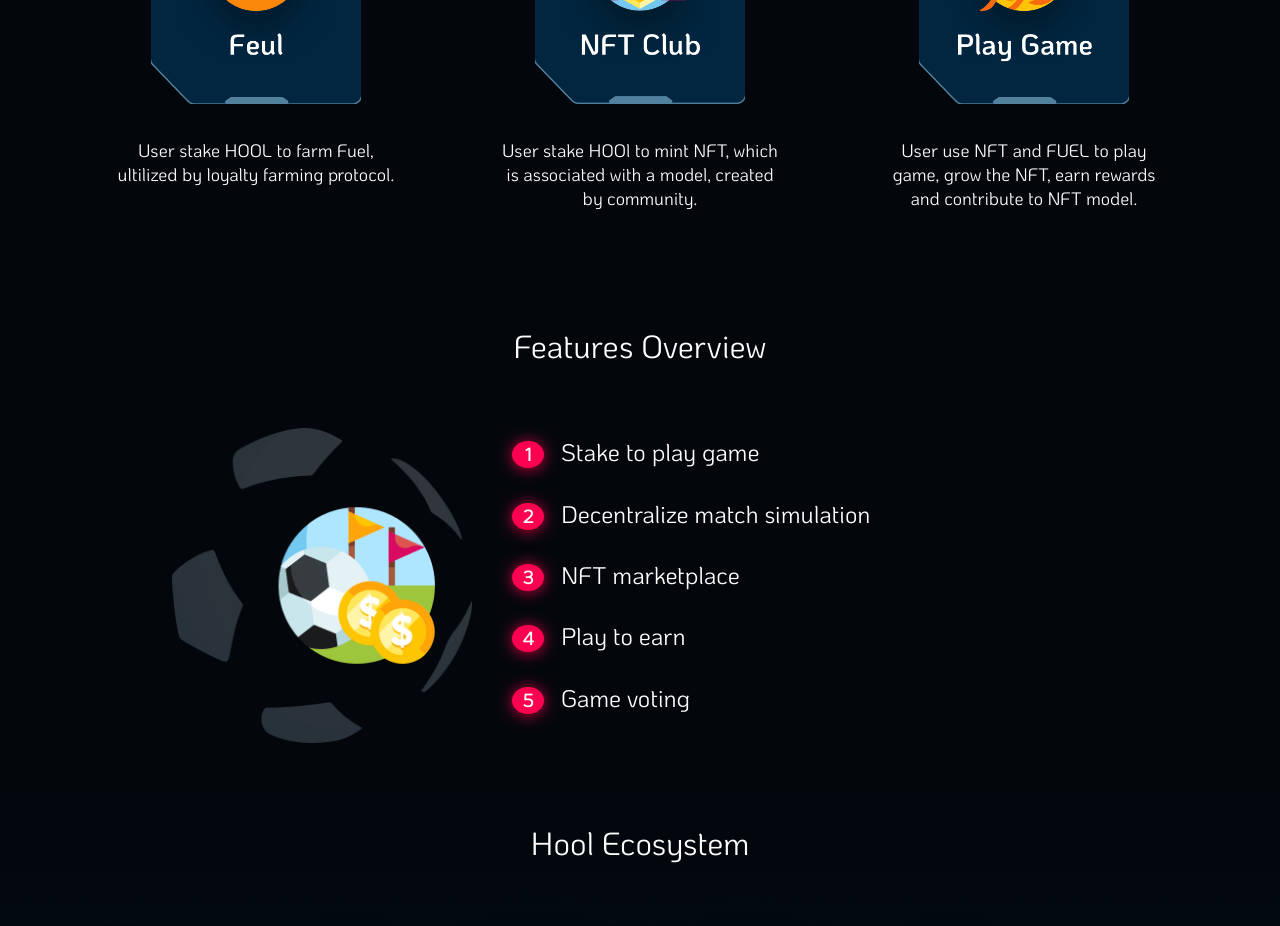
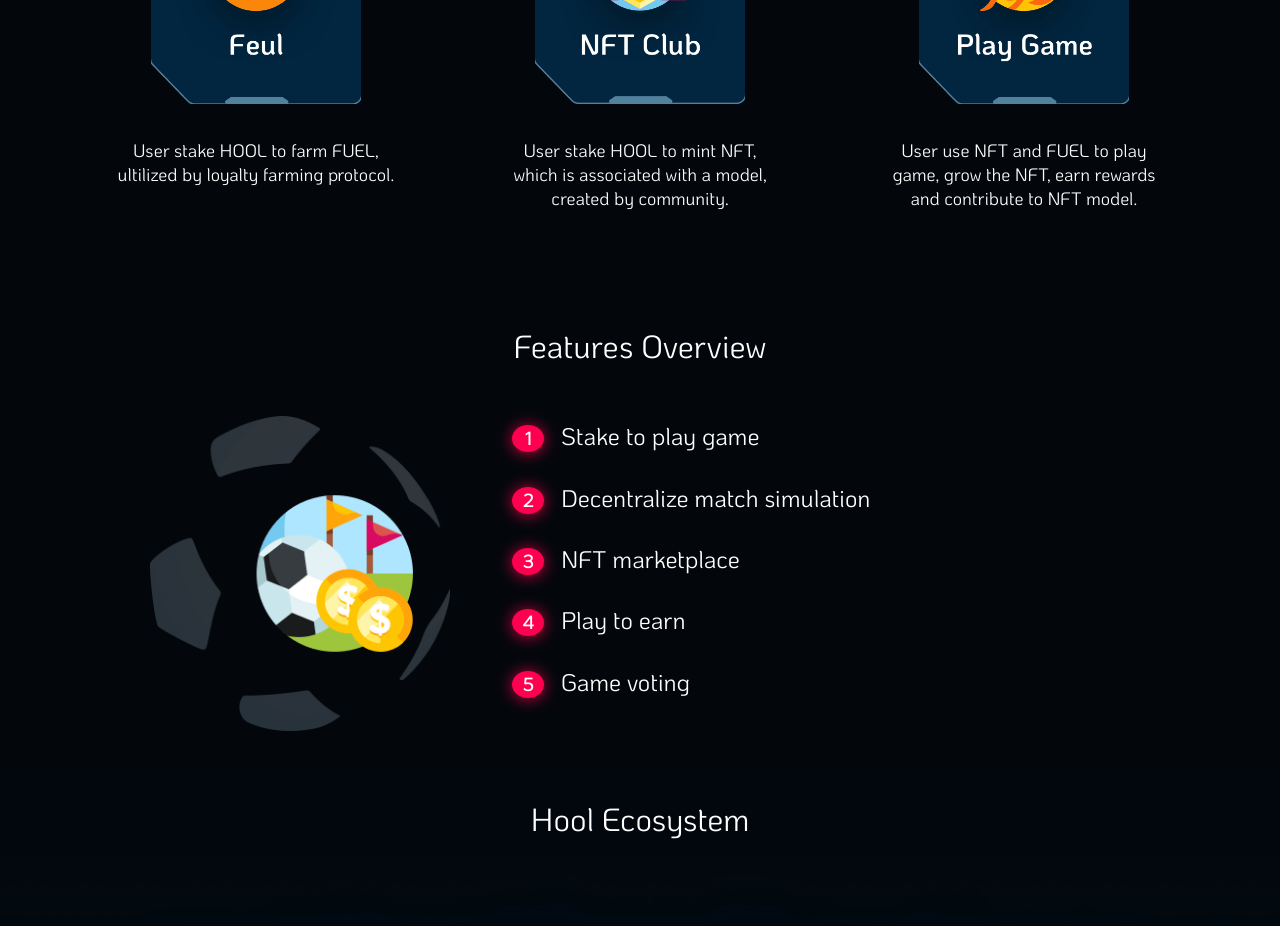
Before and after one commit to hooligain/hool-org, a React (Create React App) app: page / in a window 1280 px wide. Shown: the part 1180-2106 px from the top of the page. Built offline with nearby package versions, Linux system fonts and the light colour scheme.

Commit message:
feat: update homepage css

```diff
--- a/src/assets/scss/_features.scss
+++ b/src/assets/scss/_features.scss
@@ -20,8 +20,9 @@
         }
         .ft-content {
             list-style-type: none;
-            width: 85%;
-            margin-left: 7%;
+            width: 70%;
+            margin: auto;
+            padding: 0;
             .ft-unique {
                 display: flex;
                 flex-direction: row;
@@ -55,7 +56,8 @@
             @include tablet-desktop() {
                 width: 45%;
                 align-self: flex-start;
-                margin-left: 0%;
+                margin: 0;
+                padding-left: 62px;
             }
             @include desktop() {
                 width: 50%;
--- a/src/components/HomePage.jsx
+++ b/src/components/HomePage.jsx
@@ -44,12 +44,12 @@ const HomePage = () => (
 					<div className='single-gameplay'>
 						{renderImage(Images.GamePlay1, Images.GamePlay1Mb, 'Fuel', 'gameplay-img gameplay-normal')}
 						<img loading='lazy' className='gameplay-img gameplay-hover' alt='Fuel' src={Images.Gameplay1Hover} />
-						<p>User stake HOOL to farm Fuel, ultilized by loyalty farming protocol.</p>
+						<p>User stake HOOL to farm FUEL, ultilized by loyalty farming protocol.</p>
 					</div>
 					<div className='single-gameplay'>
-						{renderImage(Images.GamePlay2, Images.GamePlay2Mb, 'NFT', 'gameplay-img gameplay-normal')}
+						{renderImage(Images.GamePlay2, Images.GamePlay2, 'NFT', 'gameplay-img gameplay-normal')}
 						<img loading='lazy' className='gameplay-img gameplay-hover' alt='Fuel' src={Images.Gameplay2Hover} />
-						<p>User stake HOOl to mint NFT, which is associated with a model, created by community.</p>
+						<p>User stake HOOL to mint NFT, which is associated with a model, created by community.</p>
 					</div>
 					<div className='single-gameplay'>
 						{renderImage(Images.GamePlay3, Images.GamePlay3Mb, 'Play game', 'gameplay-img gameplay-normal')}
@@ -102,17 +102,17 @@ const HomePage = () => (
 			</div>
 
 			{/* Founding Team */}
-			<div className='teams'>
+			<div className='teams' id='teams'>
 				<h1 className='title'>Founding team</h1>
 				<div className='teams-content'>
-					{TeamMembers.map(member => (
-						<div className='person'>
+					{TeamMembers.map((member, index) => (
+						<div key={member + index} className='person'>
 							{renderImage(member.avatar, member.avatar_mb, 'team', 'person-img')}
 
 							<p className='person-name'>{member.name}</p>
 							<div className='person-description'>
-								{member.intro.map(item => (
-									<p>{item}</p>
+								{member.intro.map((item, index) => (
+									<p key={index}>{item}</p>
 								))}
 							</div>
 						</div>
@@ -124,14 +124,14 @@ const HomePage = () => (
 			<div className='teams'>
 				<h1 className='title'>Advisors</h1>
 				<div className='teams-content'>
-					{AdvisorMembers.map(member => (
-						<div className='person'>
+					{AdvisorMembers.map((member, index) => (
+						<div key={member + index} className='person'>
 							{renderImage(member.avatar, member.avatar_mb, 'team', 'person-img')}
 
 							<p className='person-name'>{member.name}</p>
 							<div className='person-description'>
-								{member.intro.map(item => (
-									<p>{item}</p>
+								{member.intro.map((item, index) => (
+									<p key={index}>{item}</p>
 								))}
 							</div>
 						</div>
```
